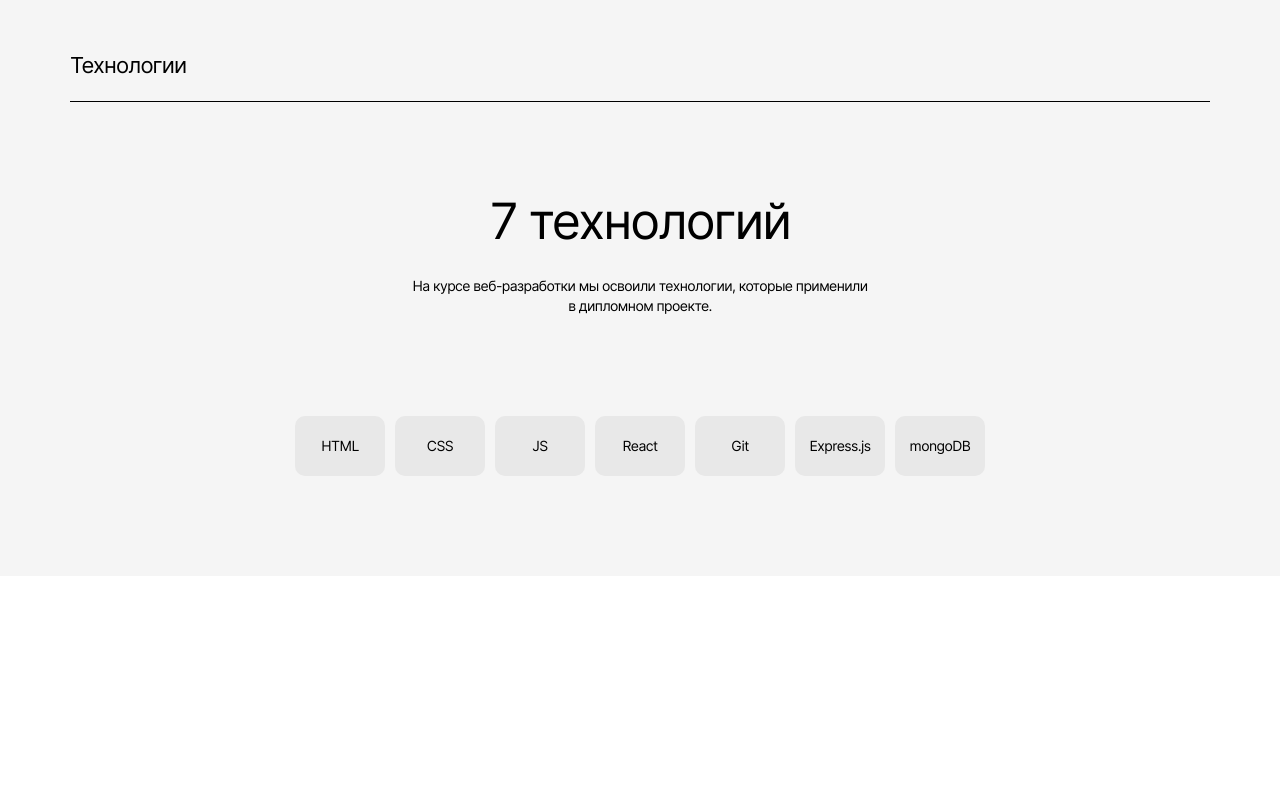
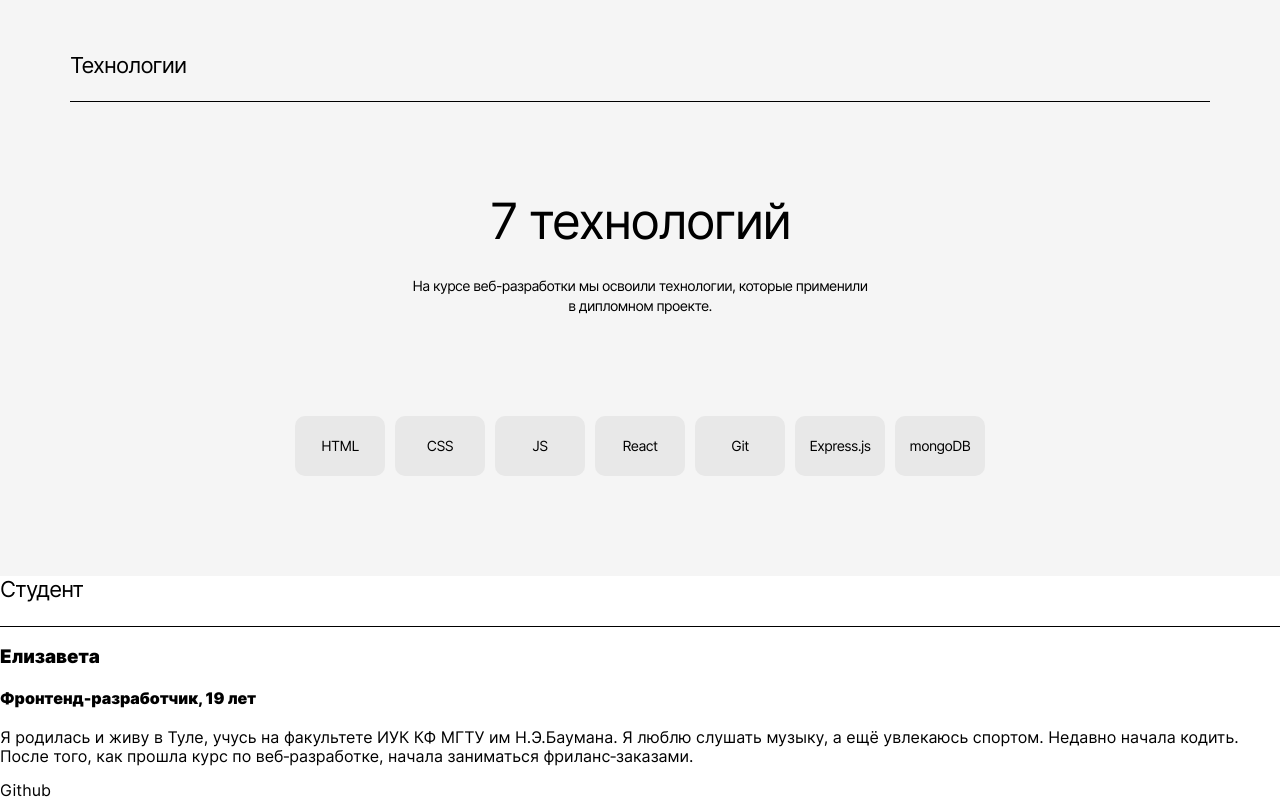
Before and after one commit to Lizaakishina/movies-explorer-frontend, a React (Create React App) app: page / in a window 1280 px wide. Shown: the part 1256-2056 px from the top of the page. Before the commit the page ends 1832 px from the top, so only its background shows below. Built offline with nearby package versions, Linux system fonts and the light colour scheme.

Commit message:
feat: разметка компонента aboutMe

```diff
--- /dev/null
+++ b/src/components/Main/AboutMe/AboutMe.jsx
@@ -0,0 +1,31 @@
+import Title from "../../Title/Title";
+import "./AboutMe.css";
+
+const AboutMe = () => {
+  return (
+    <section className="aboutMe" id="aboutMe">
+      <Title title = "Студент"/>
+      <ul className="list aboutMe__container">
+        <li className="aboutMe__item">
+          <div className="aboutMe__flexbox">
+            <h3 className="aboutMe__name">Елизавета</h3>
+            <h4 className="aboutMe__status">Фронтенд-разработчик, 19 лет</h4>
+            <p className="aboutMe__description">
+              Я родилась и живу в Туле, учусь на факультете ИУК КФ МГТУ им Н.Э.Баумана.
+              Я люблю слушать музыку, а ещё увлекаюсь спортом.
+              Недавно начала кодить.
+              После того, как прошла курс по веб&#8209;разработке,
+              начала заниматься фриланс&#8209;заказами.
+            </p>
+          </div>
+          <a className="link aboutMe__link" href="https://github.com/Lizaakishina" target="blank">Github</a>
+        </li>
+        <li className="aboutMe__item">
+          <div className="aboutMe__image"></div>
+        </li>
+      </ul>
+    </section>
+  )
+}
+
+export default AboutMe;
--- a/src/components/Main/Main.jsx
+++ b/src/components/Main/Main.jsx
@@ -2,6 +2,7 @@ import Header from '../Header/Header';
 import Promo from './Promo/Promo';
 import AboutProject from './AboutProject/AboutProject';
 import Techs from './Techs/Techs';
+import AboutMe from './AboutMe/AboutMe';
 
 const Main = () => {
     return (
@@ -11,6 +12,7 @@ const Main = () => {
           <Promo />
           <AboutProject />
           <Techs />
+          <AboutMe />
         </main>
       </>
     )
```
Also changed, not shown: src/components/Main/AboutMe/AboutMe.css (added).
